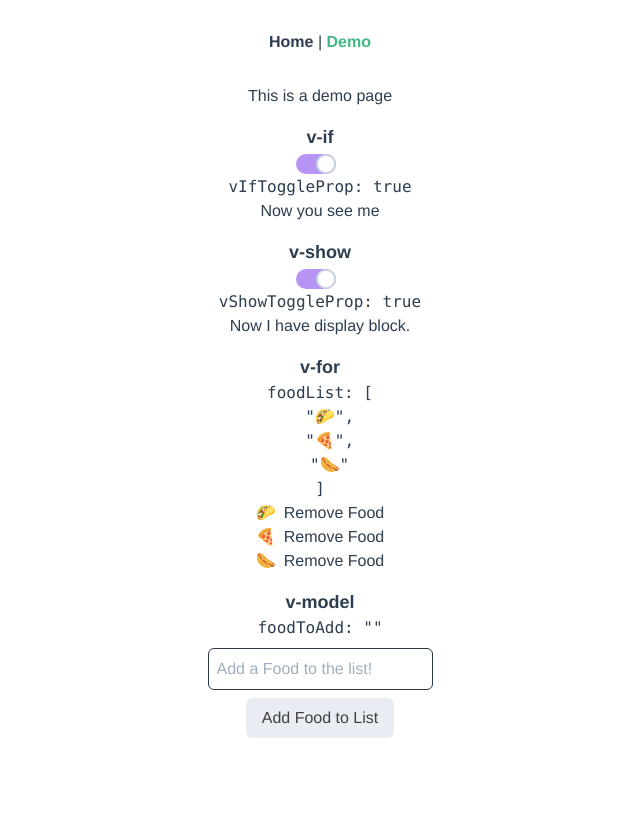
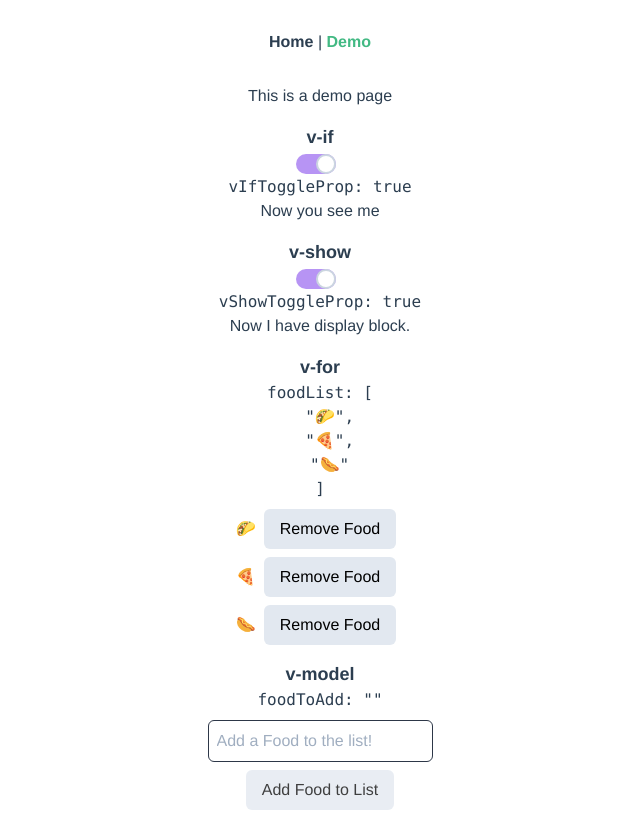
Before and after one commit to taearls/ensighten-vue-demo, a Vue app: page /demo in a window 1280 px wide. Shown: the whole page, without its empty margins (320-960 px from the left). Before the commit the page ends 800 px from the top, so only its background shows below. Built offline with nearby package versions, Linux system fonts and the light colour scheme.

Commit message:
update styles

```diff
--- a/src/views/Demo.vue
+++ b/src/views/Demo.vue
@@ -35,13 +35,13 @@
         <div
           v-for="(food, index) in foodList"
           :key="'food-container-' + index"
-          class="flex justify-center"
+          class="flex justify-center items-center my-2"
         >
           <li :key="'food-' + index">
             {{ food }}
           </li>
           <button
-            class="ml-2"
+            class="button mx-2"
             :key="'remove-food-' + index"
             @click="foodList.splice(index, 1)"
           >
@@ -61,7 +61,7 @@
         v-model.trim="foodToAdd"
       />
       <button
-        class="add-food-button text-black bg-gray-300 px-4 py-2 rounded-md"
+        class="button add-food-button"
         @click="foodList.push(foodToAdd)"
         :disabled="foodToAdd === ''"
       >
@@ -96,4 +96,7 @@ export default {
   cursor: not-allowed;
   opacity: 0.75;
 }
+.button {
+  @apply text-black bg-gray-300 px-4 py-2 rounded-md;
+}
 </style>
```
